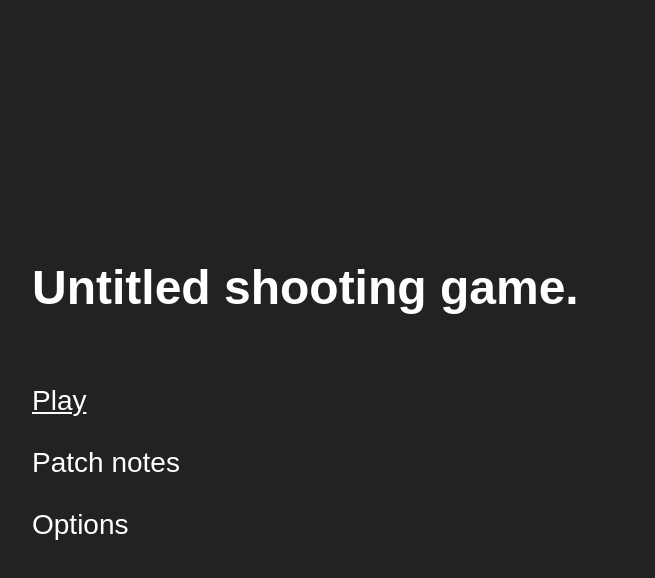
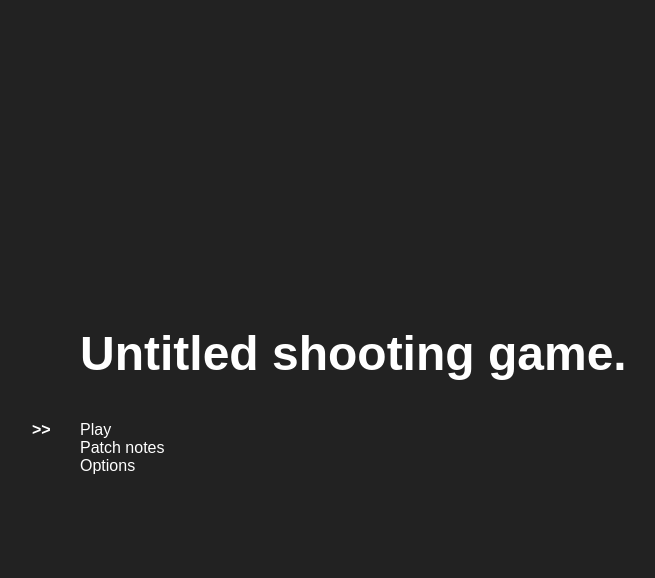
Before and after one commit to ZingoChan/game, a plain HTML site: page index.html in a window 1280 px wide. In both pictures the pointer is over the element "Play". Shown: the whole page, without its empty margins (32-687 px from the left). Drawn offline with Linux system fonts and the light colour scheme.

Commit message:
Update home.css

```diff
--- a/home.css
+++ b/home.css
@@ -18,24 +18,31 @@ body {
   align-items: flex-start;
 }
 
+.menu-item {
+  cursor: pointer;
+  position: relative;  /* Needed for ::before positioning */
+  transition: color 0.2s;
+}
+
+/* Show ">>" when hovered or focused */
+.menu-item:hover::before,
+.menu-item:focus::before {
+  content: ">> ";
+  position: absolute;
+  left: -48px; /* Adjust as needed to align */
+  color: #fff;
+  font-weight: bold;
+  transition: left 0.2s;
+}
+
+/* Add spacing for left alignment (optional, tweak as needed) */
 .menu {
-  display: flex;
-  flex-direction: column;
-  gap: 30px;
-  font-size: 28px;
+  padding-left: 48px;
 }
 
 h1 {
   font-size: 48px;
   margin: 0 0 40px 0;
-}
-
-.menu-item {
-  cursor: pointer;
-}
-
-.menu-item:hover {
-  text-decoration: underline;
 }
 
 .selected {
```
